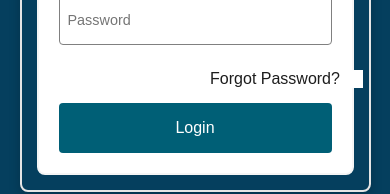
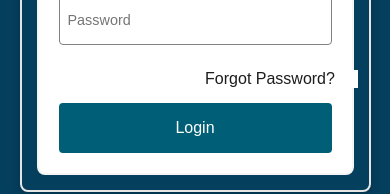
Before and after one commit to Saksham21s/MoveSwift, a React (Vite) app: page /logout in a window 390 px wide. Shown: the part 461-655 px from the top of the page. Built offline with nearby package versions, Linux system fonts and the light colour scheme.

Commit message:
Login Page UI Corrected

```diff
--- a/src/components/Pages/Logout/logout.css
+++ b/src/components/Pages/Logout/logout.css
@@ -173,7 +173,7 @@
 
     .forgot-password {
       margin-top: 10px;
-      margin-left: 160px;
+      margin-left: 150px;
     }
   }
 
```
